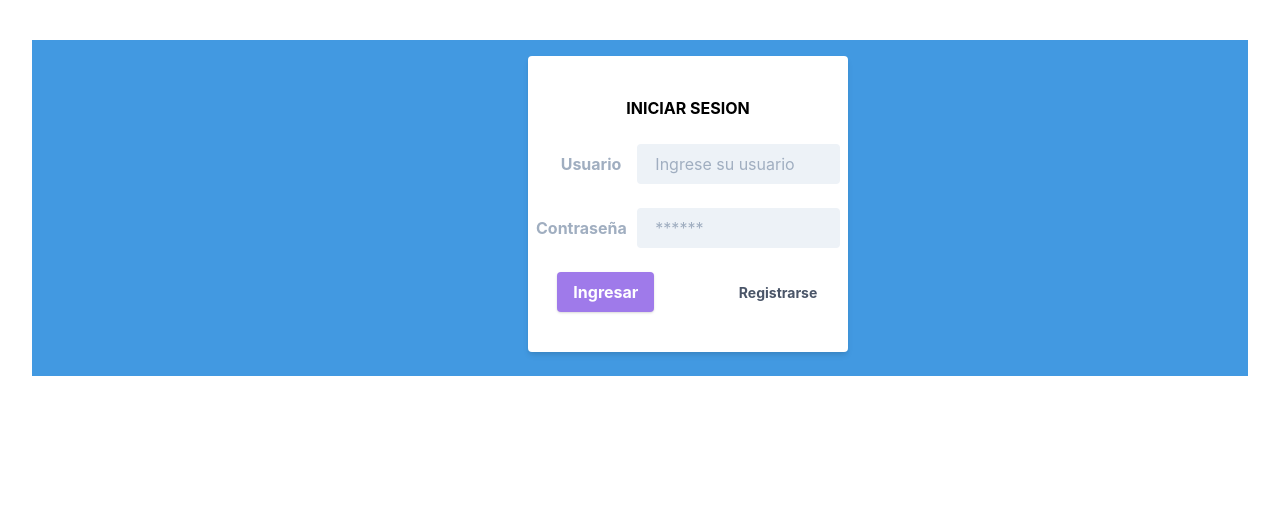
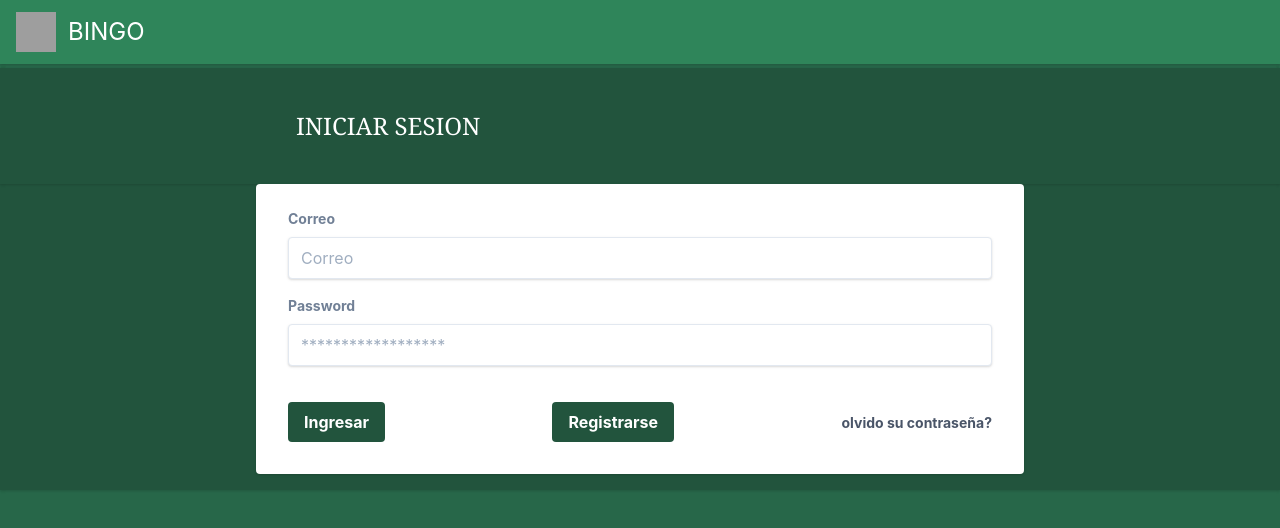
Before and after one commit to SEDRICISAAC/Bingo-tabla, a website: page Cartilla/public/build/index.html in a window 1280 px wide. Drawn offline with Linux system fonts and the light colour scheme; grey boxes are pictures that could not be loaded.

Commit message:
modificado login

```diff
--- a/Cartilla/public/build/index.html
+++ b/Cartilla/public/build/index.html
@@ -6,94 +6,72 @@
     <meta http-equiv="X-UA-Compatible" content="ie=edge">
     <title>Login</title>
     <link rel="stylesheet" href="app.css">
-    <style>
-        form {
-            position: relative;
-            left: 150%;
-        }
 
-        button{
-            position: relative;
-            right: 80px;
-        }
+</head>
 
-        img{
-            position: relative;
-            left: 515px;
 
-        }
+<body class="bg-green-800 h-full text-gray-600 flex flex-col">
+  <div class="h-16 bg-green-700 flex items-center justify-between shadow">
+      <div class="px-4">
 
-        link{
-            position: relative;
-            left: 20px;
-        }
-
-    </style>
-</head>
-<!-- Color del Fondo -->
-<body class="bg-transparente">
-
-    <div class="flex flex-col">
-        <div class=" px-4 py-1 s-1">
-
-            <!-- <img src="/img/bingo.jpg" alt=""> -->
+          <a href="#" class="text-white text-2xl  flex items-center py-3 rounded hover:bg-gray-400">
+              <img class="w-10 h-10 text-gray-100 mr-3 items-center"
+                  src="https://img.icons8.com/windows/32/000000/mind-map.png">
+              BINGO
+          </a>
 
       </div>
 
+  </div>
 
-        <!-- Color del fondo del formulario -->
-        <div id="fondo" class=" px-4 py-4 m-8 bg-blue-500 ... " >
+  <div class="flex">
 
-            <div class="w-full max-w-xs">
-                <form class="bg-white shadow-md rounded px-2 pt-10 pb-10 mb-2">
-                    <p style="text-align: center; " class="font-bold" >INICIAR SESION</p> <br>
-                    <form class="w-full max-w-sm">
+      <div class="flex-1 md:mt-1 shadow bg-green-900 ">
+          <!-- Inicio Sesion -->
+          <div class="bg-green-900 p-10 shadow text-xl text-white">
+              <h1 class=" flex items-center text-2xl text-white font-serif ml-64 mr-64 " >
+                  INICIAR SESION</h1>
+          </div>
+          <!-- FIN sesion-->
 
-                        <div class="md:flex md:items-center mb-6">
-                          <div class="md:w-1/3">
-                            <label class="block text-gray-500 font-bold md:text-right mb-1 md:mb-0 pr-4" for="inline-full-name">
-                              Usuario
+          <!-- campos -->
+
+          <div class="bg-white shadow rounded px-8 pt-6 pb-8 mb-4 flex flex-col ml-64 mr-64">
+
+              <div class="mb-4">
+                  <label class="block text-grey-darker text-sm   font-bold mb-2" name="username">
+                      Correo
                   </label>
+                  <input class="shadow  border rounded w-full py-2 px-3 text-grey-darker"
+                      type="text" placeholder="Correo">
               </div>
-                          <div class="md:w-2/3">
-                            <input class="bg-gray-200 appearance-none border-2 border-gray-200 rounded w-full py-2 px-4 text-gray-700 leading-tight focus:outline-none focus:bg-white focus:border-purple-500" id="inline-full-name" type="text" placeholder="Ingrese su usuario">
+              <div class="mb-6">
+                  <label class="block text-grey-darker text-sm  font-bold mb-2" >
+                      Password
+                  </label>
+                  <input
+                      class="shadow appearance-none border border-red rounded w-full py-2 px-3 text-grey-darker mb-3"
+                       type="password" placeholder="******************">
               </div>
-                        </div>
-                        <div class="md:flex md:items-center mb-6">
-                          <div class="md:w-1/3">
-                            <label class="block text-gray-500 font-bold md:text-right mb-1 md:mb-0 pr-4" for="inline-username">
-                              Contraseña
-                            </label>
-                          </div>
-                          <div class="md:w-2/3">
-                            <input class="bg-gray-200 appearance-none border-2 border-gray-200 rounded w-full py-2 px-4 text-gray-700 leading-tight focus:outline-none focus:bg-white focus:border-purple-500" id="inline-username" type="password" placeholder="******">
+              <div class="flex items-center justify-between">
+                  <button class="bg-green-900 hover:bg-green-600 text-white font-bold py-2 px-4 rounded" type="button" onclick="window.location.href='cartilla.html'" >
+                      Ingresar
+                  </button>
+                  <button class="bg-green-900 hover:bg-green-600 text-white font-bold py-2 px-4 rounded" type="button" onclick="window.location.href='registro.html'" >
+                    Registrarse
+                </button>
+                  <a class="inline-block align-baseline font-bold text-sm text-gray-700 hover:border-transparent" href="#">
+                      olvido su contraseña?
+                  </a>
               </div>
           </div>
 
-                        <div class="md:flex md:items-center">
-                          <div class="md:w-1/3"></div>
-                          <div class="md:w-2/3">
-                            <button class="shadow bg-purple-500 hover:bg-purple-400 focus:shadow-outline focus:outline-none text-white font-bold py-2 px-4 rounded" type="button" onclick="window.location.href='cartilla.html'">
-                              Ingresar
-                            </button>
-                            <a class="inline-block align-baseline font-bold text-sm text-gray-700 hover:border-transparent" href="registro.html">
-                              Registrarse
-                          </a>
-
+          <!--campos -->
+      </div>
 
   </div>
   </div>
 
-                      </form>
+</body>
 
-
-                </form>
-
-              </div>
-
-        </div>
-        <div class=" px-1 py-2 s-1"></div>
-      </div>
-
-</body>
 </html>
```
Also changed, not shown: Cartilla/public/build/registro.html (+2 -2 lines). Lines whose indentation alone changed are shown as unchanged.
